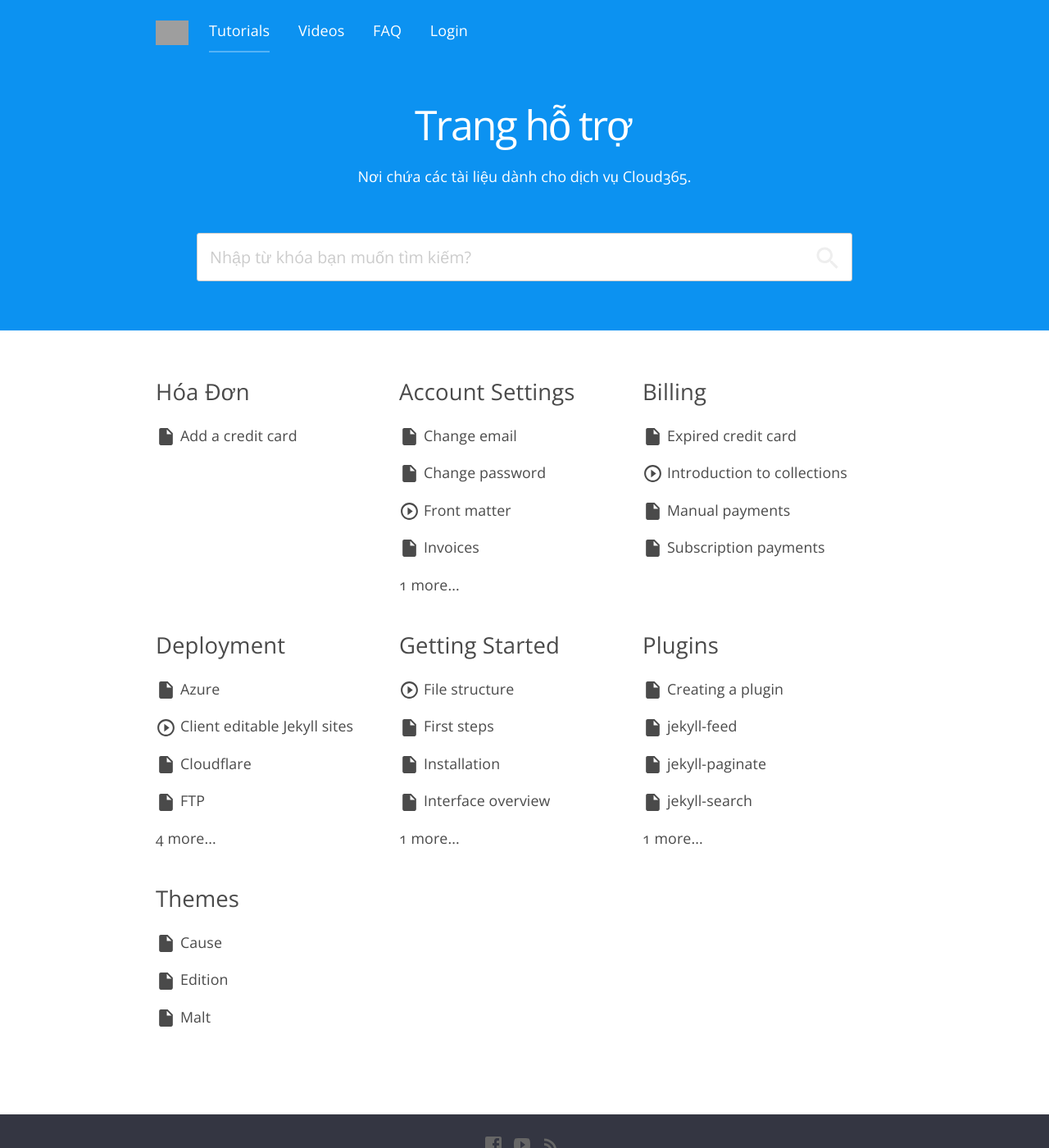
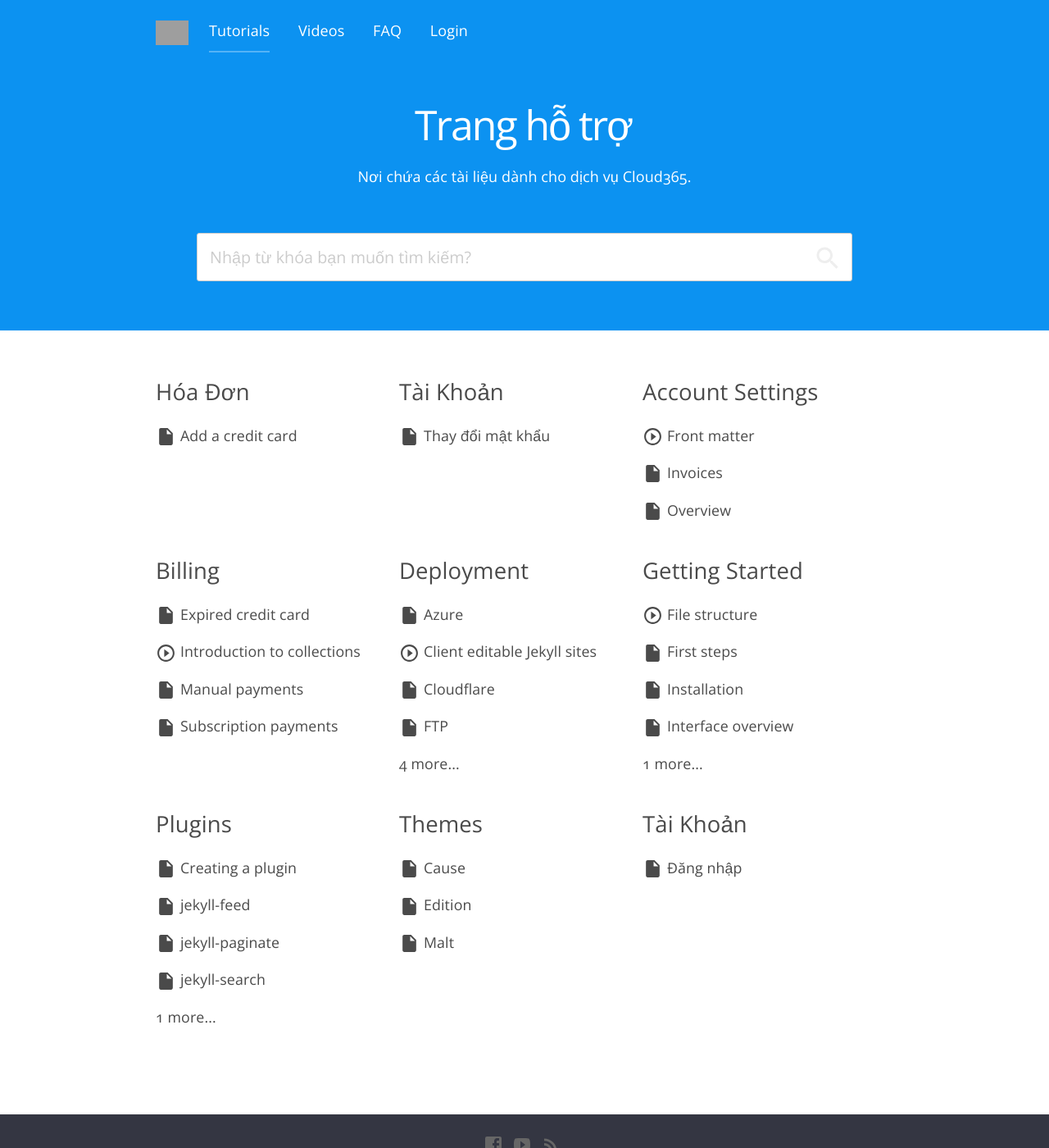
Before and after one commit to CloudCannon/base-jekyll-template, a Jekyll site: the page built from index.html, in a window 1280 px wide and 1400 px high. Shown: the whole window at 82% size. Built offline with Jekyll 4.4.1, drawn with Linux system fonts in a browser that asks for light colours; nearby versions of some CDN libraries; some of the changed lines change nothing that is shown; grey boxes are pictures that could not be loaded.

Commit message:
cập nhật bài viết

```diff
--- a/_posts/2017-01-16-change-email.md
+++ b/_posts/2017-01-16-Thay-đổi-mật-khẩu.md
@@ -1,9 +1,9 @@
 ---
-date: 2017-01-16
-title: Change email
+date: 2019-01-01
+title: Thay đổi mật khẩu
 categories:
-  - account-settings
-description: "Update your email address"
+  - Tài-khoản
+description: "Thay đổi mật khẩu portal"
 type: Document
 ---
 Jekyll is a simple, blog-aware, static site generator. It takes a template directory containing raw text files in various formats, runs it through a converter (like Markdown) and our Liquid renderer, and spits out a complete, ready-to-publish static website suitable for serving with your favorite web server.
--- a/_posts/2017-01-16-change-password.md
+++ b/_posts/2017-01-16-change-password.md
@@ -1,107 +1,17 @@
 ---
-date: 2017-01-16
-title: Change password
+date: 2019-01-01
+title: Đăng nhập
 categories:
-  - account-settings
-description: Keep your account secure
+  - tài-khoản
+description: Hướng dẫn đăng nhập tài khoản portal
 type: Document
 ---
-Jekyll is a simple, blog-aware, static site generator. It takes a template directory containing raw text files in various formats, runs it through a converter (like Markdown) and our Liquid renderer, and spits out a complete, ready-to-publish static website suitable for serving with your favorite web server.
+Hướng dẫn đăng nhập tài khoản portal của dịch vụ cloud365
 
-If you already have a full Ruby development environment with all headers and RubyGems installed, you can create a new Jekyll site by doing the following:
+## Truy cập vào portal
 
-## How to install
+Tài khoản portal dịch vụ cloud365 được xác thực theo email mà bạn cung cấp cho chúng tôi. Để đăng nhập vào portal xin vui lòng truy cập trang: https://portal.cloud365.vn
 
-~~~ bash
-# Install Jekyll and Bundler gems through RubyGems
-~ $ gem install jekyll bundler
+## Nhập email và mật khẩu
 
-# Create a new Jekyll site at ./myblog
-~ $ jekyll new myblog
-
-# Change into your new directory
-~ $ cd myblog
-
-# Build the site on the preview server
-~/myblog $ bundle exec jekyll serve
-
-# Now browse to http://localhost:4000
-~~~
-
-## Next steps
-
-Building a Jekyll site with the default theme is just the first step. The real magic happens when you start creating blog posts, using the front matter to control templates and layouts, and taking advantage of all the awesome configuration options Jekyll makes available.
-
-## Basic usage
-
-The Jekyll gem makes a `jekyll` executable available to you in your Terminal window. You can use this command in a number of ways:
-
-~~~ bash
-$ jekyll build
-# => The current folder will be generated into ./_site
-
-$ jekyll build --destination <destination>
-# => The current folder will be generated into <destination>
-
-$ jekyll build --source <source> --destination <destination>
-# => The <source> folder will be generated into <destination>
-
-$ jekyll build --watch
-# => The current folder will be generated into ./_site,
-#    watched for changes, and regenerated automatically.
-~~~
-
-## Directory structure
-
-Jekyll is, at its core, a text transformation engine. The concept behind the system is this: you give it text written in your favorite markup language, be that Markdown, Textile, or just plain HTML, and it churns that through a layout or a series of layout files. Throughout that process you can tweak how you want the site URLs to look, what data gets displayed in the layout, and more. This is all done through editing text files; the static web site is the final product.
-
-A basic Jekyll site usually looks something like this:
-
-~~~ bash
-.
-├── _config.yml
-├── _data
-|   └── members.yml
-├── _drafts
-|   ├── begin-with-the-crazy-ideas.md
-|   └── on-simplicity-in-technology.md
-├── _includes
-|   ├── footer.html
-|   └── header.html
-├── _layouts
-|   ├── default.html
-|   └── post.html
-├── _posts
-|   ├── 2007-10-29-why-every-programmer-should-play-nethack.md
-|   └── 2009-04-26-barcamp-boston-4-roundup.md
-├── _sass
-|   ├── _base.scss
-|   └── _layout.scss
-├── _site
-├── .jekyll-metadata
-└── index.html # can also be an 'index.md' with valid YAML Frontmatter
-~~~
-
-## Front matter
-
-The front matter is where Jekyll starts to get really cool. Any file that contains a YAML front matter block will be processed by Jekyll as a special file. The front matter must be the first thing in the file and must take the form of valid YAML set between triple-dashed lines. Here is a basic example:
-
-~~~ html
----
-layout: post
-title: Blogging Like a Hacker
----
-~~~
-
-Between these triple-dashed lines, you can set predefined variables (see below for a reference) or even create custom ones of your own. These variables will then be available to you to access using Liquid tags both further down in the file and also in any layouts or includes that the page or post in question relies on.
-
-![Example image](https://images.unsplash.com/photo-1481487196290-c152efe083f5?ixlib=rb-0.3.5&q=80&fm=jpg&crop=entropy&cs=tinysrgb&w=1920&h=1080&fit=crop&s=80308172730757a7db0434987fa985f3)
-
-## Where additional pages live
-
-Where you put HTML or Markdown files for pages depends on how you want the pages to work. There are two main ways of creating pages:
-
-* Place named HTML or Markdown files for each page in your site’s root folder.
-* Place pages inside folders and subfolders named whatever you want.
-
-Both methods work fine (and can be used in conjunction with each other), with the only real difference being the resulting URLs. By default, pages retain the same folder structure in `_site` as they do in the source directory.
+Sử dụng email và mật khẩu của bạn
```
